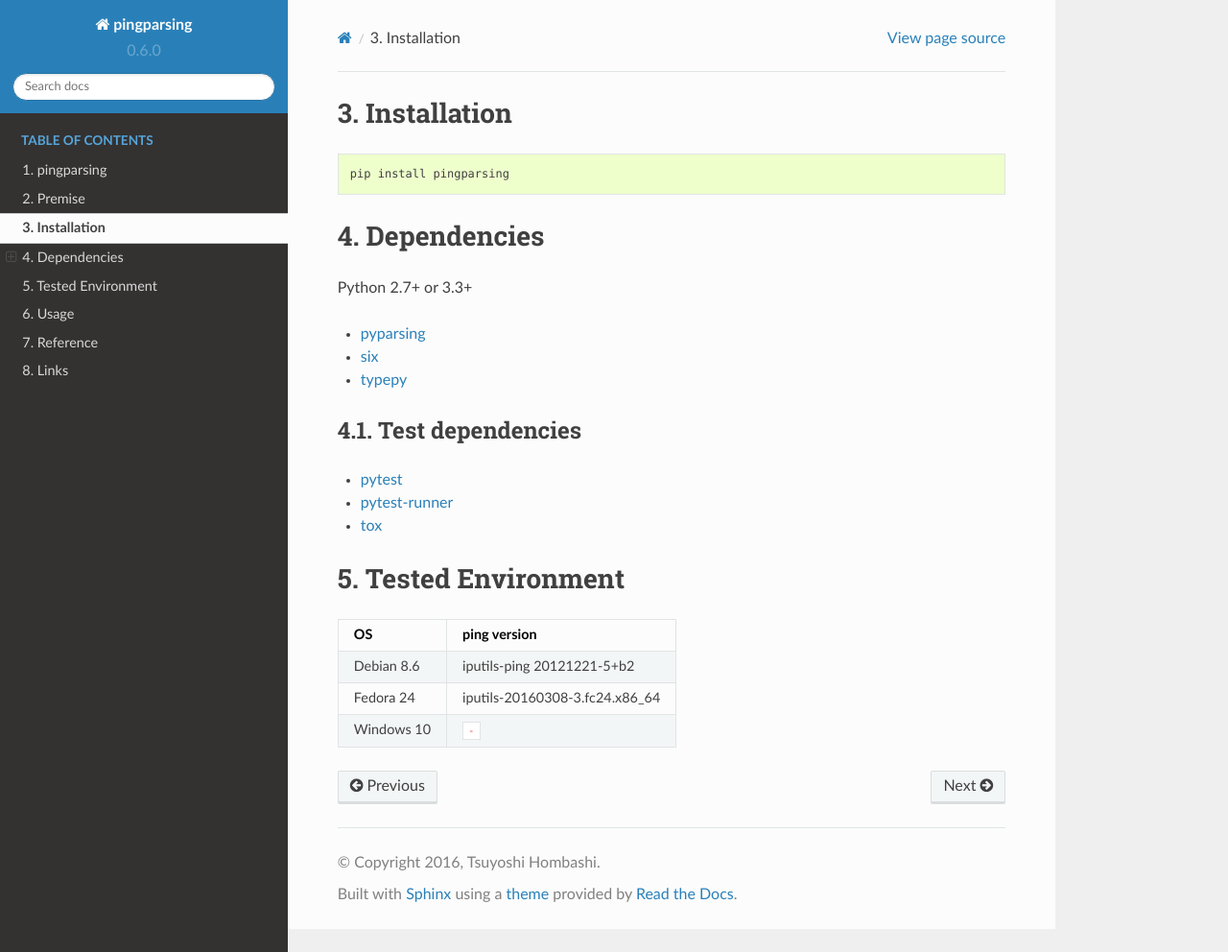
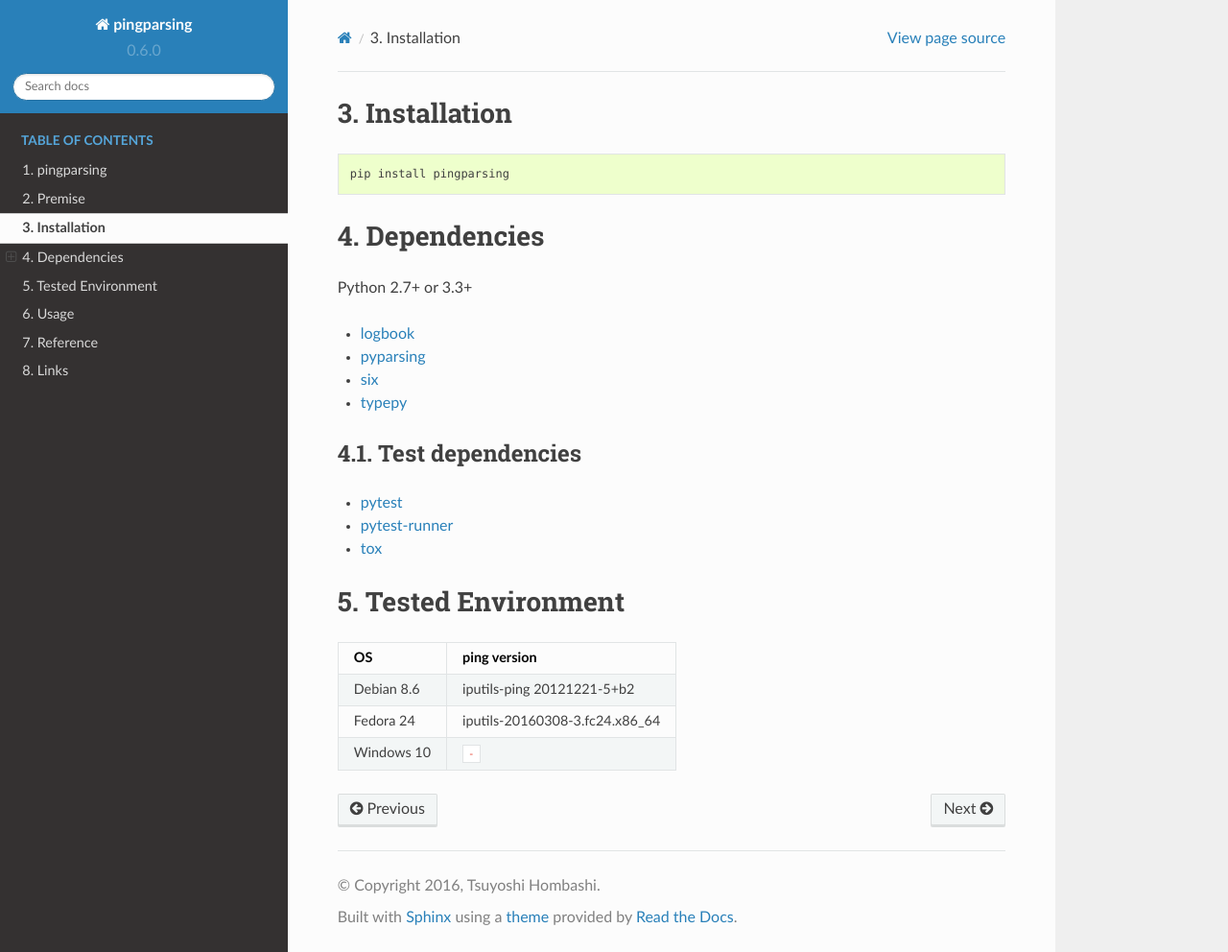
Before and after one commit to thombashi/pingparsing, a Sphinx documentation site: the page built from docs/pages/installation.rst, in a window 1280 px wide and 992 px high. Shown: the whole window at 96% size. Built offline with Sphinx 7.4.7 and the Read the Docs theme 2.0.0, drawn with Linux system fonts in a browser that asks for light colours; pages that are not in the unit, such as notebooks, are missing from menus.

Commit message:
Update README

```diff
--- a/README.rst
+++ b/README.rst
@@ -12,6 +12,9 @@
 
 .. image:: https://img.shields.io/appveyor/ci/thombashi/pingparsing/master.svg?label=Windows
     :target: https://ci.appveyor.com/project/thombashi/pingparsing
+
+.. image:: https://img.shields.io/github/stars/thombashi/pingparsing.svg?style=social&label=Star
+   :target: https://github.com/thombashi/pingparsing
 
 Summary
 -------
@@ -238,6 +241,7 @@
 
 Python 2.7+ or 3.3+
 
+- `logbook <http://logbook.readthedocs.io/en/stable/>`__
 - `pyparsing <https://pyparsing.wikispaces.com/>`__
 - `six <https://pypi.python.org/pypi/six/>`__
 - `typepy <https://github.com/thombashi/typepy>`__
--- a/docs/pages/installation.rst
+++ b/docs/pages/installation.rst
@@ -11,6 +11,7 @@
 
 Python 2.7+ or 3.3+
 
+- `logbook <http://logbook.readthedocs.io/en/stable/>`__
 - `pyparsing <https://pyparsing.wikispaces.com/>`__
 - `six <https://pypi.python.org/pypi/six/>`__
 - `typepy <https://github.com/thombashi/typepy>`__
```
